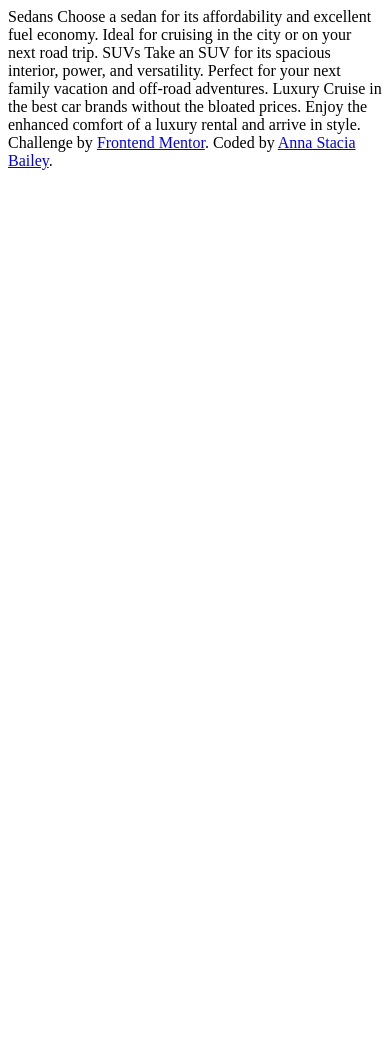
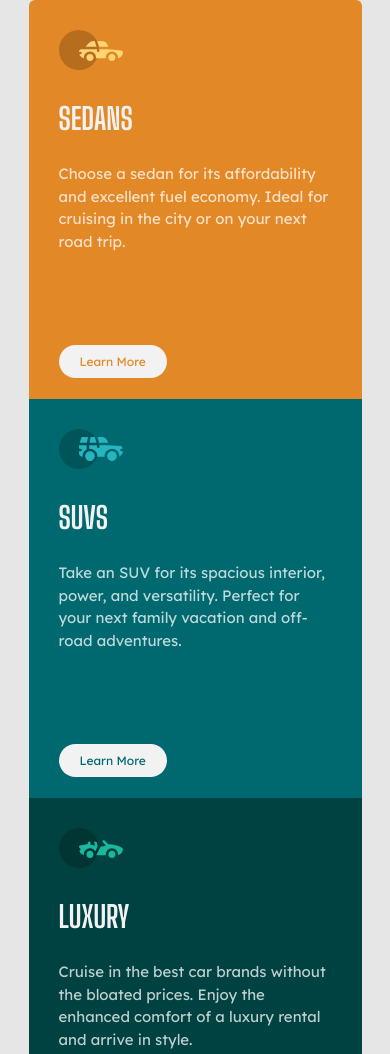
Before and after one commit to AnnaBai95/3-column-preview-card-component-main, a plain HTML site: page index.html in a window 390 px wide. Shown: the top 1054 px of the page. Before the commit the page ends 844 px from the top, so only its background shows below. Drawn offline with Linux system fonts and the light colour scheme.

Commit message:
Styling and responsiveness
Added the styling and checks for smaller devices

```diff
--- a/index.html
+++ b/index.html
@@ -4,57 +4,70 @@
 <head>
   <meta charset="UTF-8">
   <meta name="viewport" content="width=device-width, initial-scale=1.0">
-
+  <meta name="description"
+    content="This is a Frontend Mentor Challenge done by Anna Stacia Bailey to build a 3-column preview card component to looks as close as possible to the design given">
   <link rel="icon" type="image/png" sizes="32x32" href="./images/favicon-32x32.png">
-
   <title>Frontend Mentor | 3-column preview card component</title>
-
+  <link rel="preconnect" href="https://fonts.googleapis.com">
+  <link rel="preconnect" href="https://fonts.gstatic.com" crossorigin>
+  <link href="https://fonts.googleapis.com/css2?family=Big+Shoulders+Display:wght@700&family=Lexend+Deca&display=swap"
+    rel="stylesheet">
+  <link rel="stylesheet" href="./styles/reset.css">
+  <link rel="stylesheet" href="./styles/style.css">
 </head>
 
 <body>
-
+  <main>
     <div class="card">
-    <div class="card-inner">
+      <div class="card-inner card-orange">
         <div class="card-header">
+          <img src="./images/icon-sedans.svg" alt="Image of Sedan">
         </div>
         <div class="card-body">
+          <h1>Sedans</h1>
+          <p> Choose a sedan for its affordability and excellent fuel economy. Ideal for cruising in the city
+            or on your next road trip.</p>
         </div>
         <div class="card-footer">
+          <a href="#" class="btn-learn">Learn More</a>
         </div>
       </div>
-    <div class="card-inner">
+      <div class="card-inner card-cyan">
         <div class="card-header">
+          <img src="./images/icon-suvs.svg" alt="Image of SUV">
         </div>
         <div class="card-body">
+          <h1>SUVs</h1>
+          <p> Take an SUV for its spacious interior, power, and versatility. Perfect for your next family vacation
+            and off-road adventures.</p>
         </div>
         <div class="card-footer">
+          <a href="#" class="btn-learn">Learn More</a>
         </div>
       </div>
-    <div class="card-inner">
+      <div class="card-inner card-vcyan">
         <div class="card-header">
+          <img src="./images/icon-luxury.svg" alt="Image of Luxury">
         </div>
         <div class="card-body">
+          <h1>Luxury</h1>
+          <p> Cruise in the best car brands without the bloated prices. Enjoy the enhanced comfort of a luxury
+            rental and arrive in style.</p>
         </div>
         <div class="card-footer">
+          <a href="#" class="btn-learn">Learn More</a>
         </div>
       </div>
-    Sedans
-    Choose a sedan for its affordability and excellent fuel economy. Ideal for cruising in the city
-    or on your next road trip.
-
-    SUVs
-    Take an SUV for its spacious interior, power, and versatility. Perfect for your next family vacation
-    and off-road adventures.
-
-    Luxury
-    Cruise in the best car brands without the bloated prices. Enjoy the enhanced comfort of a luxury
-    rental and arrive in style.
     </div>
-
+  </main>
+  <footer>
     <div class="attribution">
       Challenge by <a href="https://www.frontendmentor.io?ref=challenge" target="_blank">Frontend Mentor</a>.
       Coded by <a href="#">Anna Stacia Bailey</a>.
+  </footer>
   </div>
 </body>
 
+
+
 </html>
--- /dev/null
+++ b/styles/reset.css
@@ -0,0 +1,48 @@
+/* http://meyerweb.com/eric/tools/css/reset/
+   v2.0 | 20110126
+   License: none (public domain)
+*/
+
+html, body, div, span, applet, object, iframe,
+h1, h2, h3, h4, h5, h6, p, blockquote, pre,
+a, abbr, acronym, address, big, cite, code,
+del, dfn, em, img, ins, kbd, q, s, samp,
+small, strike, strong, sub, sup, tt, var,
+b, u, i, center,
+dl, dt, dd, ol, ul, li,
+fieldset, form, label, legend,
+table, caption, tbody, tfoot, thead, tr, th, td,
+article, aside, canvas, details, embed,
+figure, figcaption, footer, header, hgroup,
+menu, nav, output, ruby, section, summary,
+time, mark, audio, video {
+	margin: 0;
+	padding: 0;
+	border: 0;
+	font-size: 100%;
+	font: inherit;
+	vertical-align: baseline;
+}
+/* HTML5 display-role reset for older browsers */
+article, aside, details, figcaption, figure,
+footer, header, hgroup, menu, nav, section {
+	display: block;
+}
+body {
+	line-height: 1;
+}
+ol, ul {
+	list-style: none;
+}
+blockquote, q {
+	quotes: none;
+}
+blockquote:before, blockquote:after,
+q:before, q:after {
+	content: '';
+	content: none;
+}
+table {
+	border-collapse: collapse;
+	border-spacing: 0;
+}
--- /dev/null
+++ b/styles/style.scss
@@ -0,0 +1,117 @@
+$font-primary: Big Shoulders Display, cursive;
+$font-secondary: Lexend Deca, sans-serif;
+$bright-orange: hsl(31, 77%, 52%);
+$dark-cyan: hsl(184, 100%, 22%);
+$very-dark-cyan: hsl(179, 100%, 13%);
+$t-white: hsla(0, 0%, 100%, 0.75);
+$vl-gray: hsl(0, 0%, 95%);
+
+body
+{
+    background-color: #e6e6e6;
+}
+a {
+    text-decoration: none;
+}
+
+.card {
+    display: flex;
+    justify-content: center;
+    align-items: center;
+    min-height: 100vh;
+}
+
+.card-inner {
+    padding: 30px;
+    width: 15%;
+    flex-grow: 0;
+}
+
+.card-inner {
+    h1 {
+        color: $vl-gray;
+        font-family: $font-primary;
+        text-transform: uppercase;
+        font-size: 1.875rem;
+    }
+    p {
+        color: $t-white;
+        font-family: $font-secondary;
+        font-size: 0.9375rem;
+    }
+
+    .card-body {
+        min-height: 250px;
+
+        h1 {
+            padding-bottom: 30px;
+        }
+
+        p {
+            line-height: 1.5;
+        }
+    }
+
+    .card-header {
+        padding-bottom: 30px;
+    }
+}
+
+.card-orange {
+    background-color: $bright-orange;
+    border-top-left-radius: 6px;
+    border-bottom-left-radius: 6px;
+
+    a {
+        color: $bright-orange;
+    }
+}
+
+.card-cyan {
+    background-color: $dark-cyan;
+
+    a {
+        color: $dark-cyan;
+    }
+}
+
+.card-vcyan {
+    background-color: $very-dark-cyan;
+    border-top-right-radius: 6px;
+    border-bottom-right-radius: 6px;
+    a {
+        color: $very-dark-cyan;
+    }
+}
+
+.btn-learn {
+    border-radius: 30px;
+    padding: 9px 21px;
+    background-color: $vl-gray;
+    font-family: $font-secondary;
+    font-size: 0.75rem;
+}
+
+// Media queries
+
+@media (max-width: 900px) {
+    .card {
+        flex-direction: column;
+        border-top-left-radius: 6px;
+    }
+    .card-inner{
+        width: 70%;
+    }
+
+    .card-orange{
+        border-top-right-radius: 6px;
+        border-bottom-right-radius: none;
+        border-bottom-left-radius: 0px;
+    }
+
+    .card-vcyan {
+        border-bottom-right-radius: 6px;
+        border-bottom-left-radius: 6px;
+        border-top-right-radius: 0px;
+    }
+}
```
Also changed, not shown: styles/style.css (added), 1 other file. Lines whose indentation alone changed are shown as unchanged.
